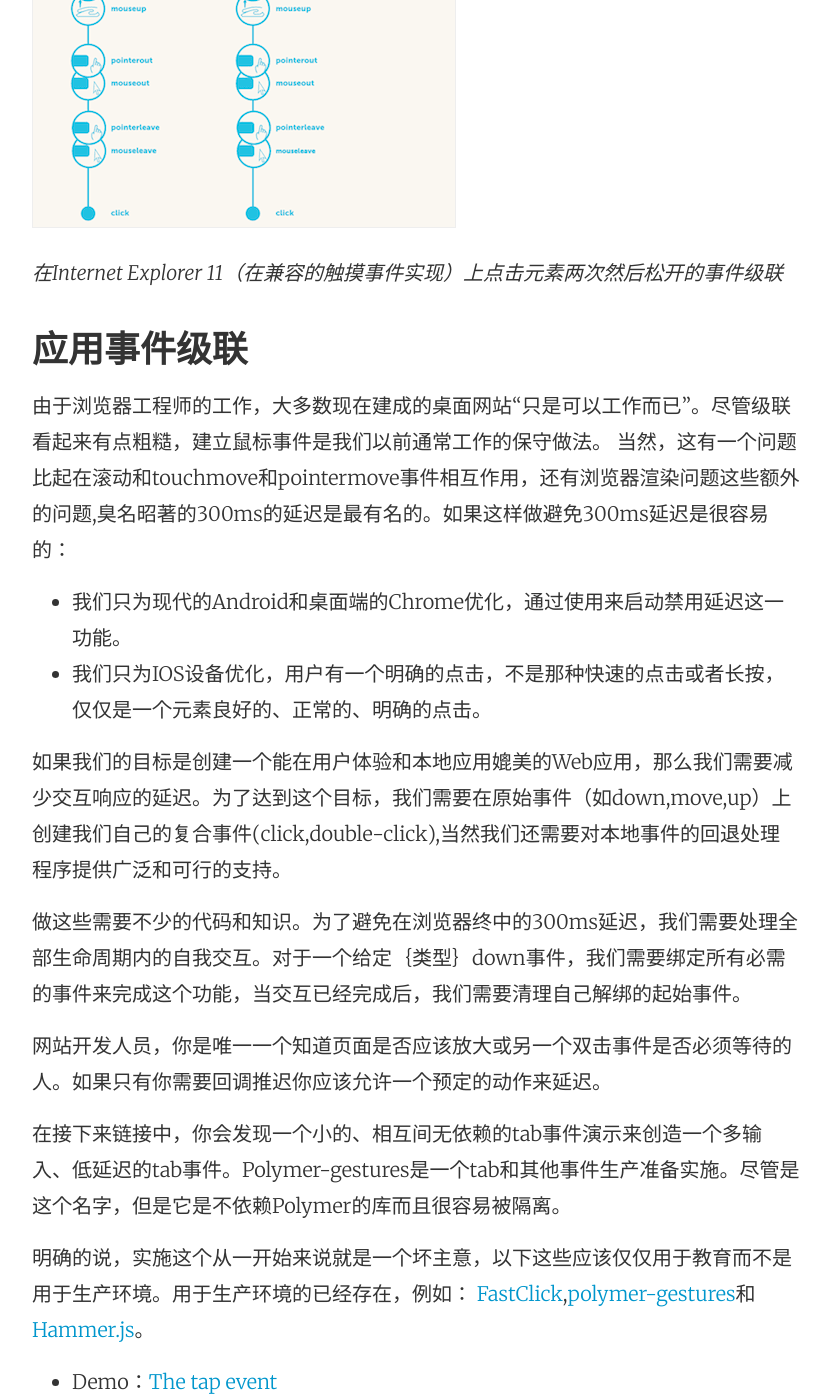
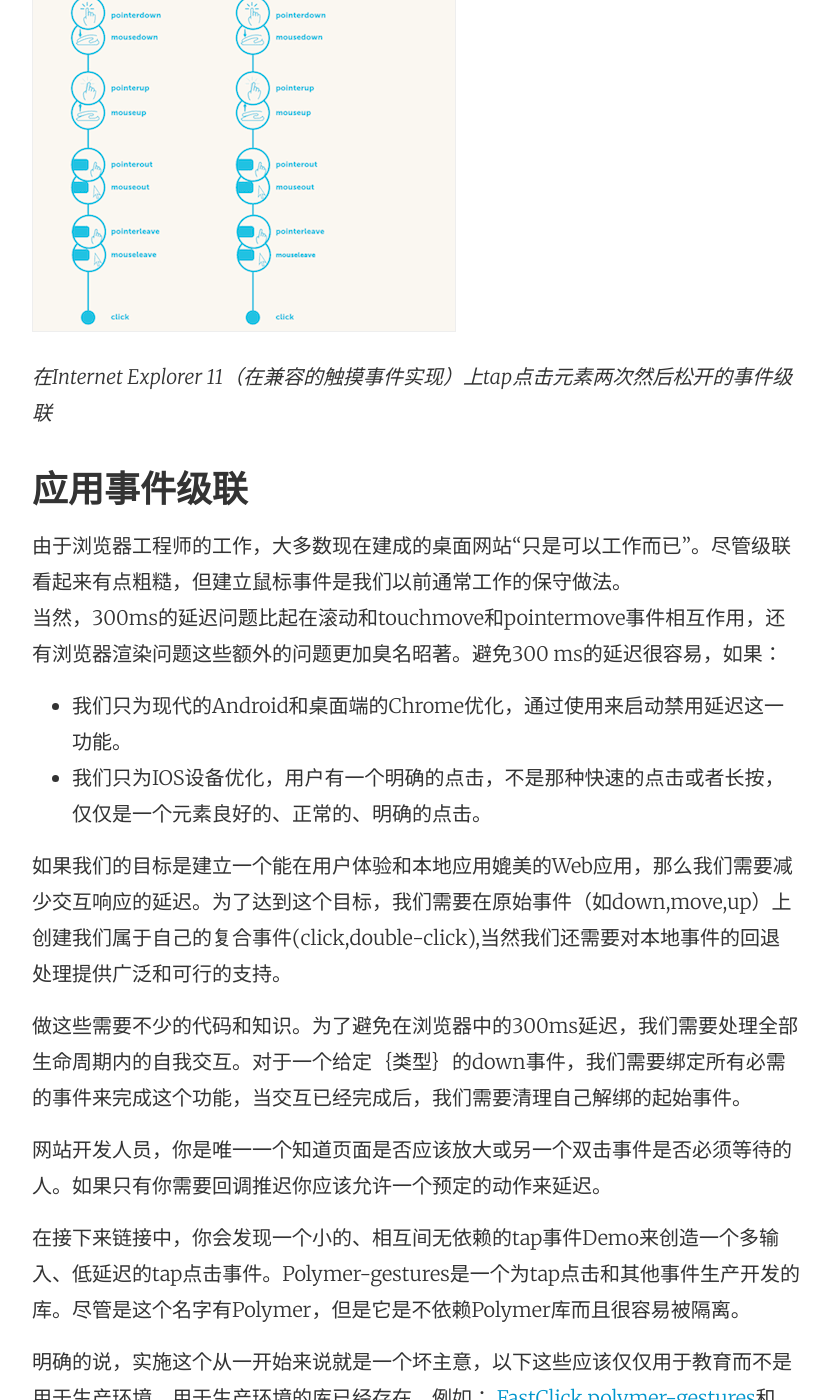
Before and after one commit to tw93/tw93.github.io, a Jekyll site: the page built from _posts/2015-03-30-Browser-input-Events.md, in a window 1280 px wide and 1400 px high, scrolled down 3924 px. Shown: the whole window, without its empty margins (224-1054 px from the left). Built offline with Jekyll 4.4.1, drawn with Linux system fonts in a browser that asks for light colours; comment, search, counter and statistics services are not loaded; some of the changed text lies outside the part shown.

Commit message:
彻底完成点击事件文章

```diff
--- a/_posts/2015-03-30-Browser-input-Events.md
+++ b/_posts/2015-03-30-Browser-input-Events.md
@@ -2,80 +2,84 @@
 layout:     post
 title:      Browser Input Events：Can We Do Better Than The Click?（译）
 date:       2015-03-30 21:47:29
-summary:    响应用户的输入可以说是我们做界面开发的核心。为了构建可响应的Web产品，理解触摸、鼠标、指针、键盘操作和浏览器的工作原理是解决问题的关键。你可能在手机浏览器中经历过300 ms的延迟或者通过触摸来滚动带来的不爽。在本文中，我们将介绍事件级联和使用这些知识来实现演示一个点击事件，支持许多输入方法但是又没有违反像Opera Mini这一类的代理浏览器规则。
+summary:    响应用户的输入可以说是我们做界面开发的核心。为了构建可响应的Web产品，g关键是理解触摸、鼠标、指针、键盘操作和浏览器的工作原理是。你可能在手机浏览器中经历过300 ms的延迟或者通过触摸来滚动带来的不爽。在本文中，我们将介绍事件级联和使用这些知识来实现演示一个点击事件，支持许多输入方法但是又没有违反像Opera Mini这一类的代理浏览器规则。
 categories: 我的翻译
 ---
 
 响应用户的输入可以说是我们做界面开发的核心。为了构建可响应的Web产品，理解触摸、鼠标、指针、键盘操作和浏览器的工作原理是解决问题的关键。你可能在手机浏览器中经历过[300-millisecond delay](http://ionicframework.com/blog/hybrid-apps-and-the-curse-of-the-300ms-delay/){:target="_blank"}(300 ms延迟)或者[wrestled with touchmove versus scrolling](https://docs.google.com/document/d/12k_LL_Ot9GjF8zGWP9eI_3IMbSizD72susba0frg44Y/){:target="_blank"}(触摸滚动导致页面卡顿)。
 
-在本文中，我们将介绍事件级联和使用这些知识来实现演示一个点击事件，支持许多输入方法但是又没有违反像Opera Mini这一类的代理浏览器规则。
+在本文中，我们将介绍事件级联和使用这些知识来实现演示一个tap点击事件，支持多种输入方法但是又没有违反像Opera Mini这一类的代理浏览器规则。
+
+*注：tap也翻译为点击，tap和click都是在点击时候触发，但在手机Web端click会有200~300ms延迟，为了避免歧义，下文将” tap event“翻译成“tap点击事件“*
 
 ###概况
 目前被用于与Web交互的3种主要的交互方式是：数字光标（鼠标）、触觉（直接触摸或者手写笔）、键盘。在JavaScript中我们可以通过[触摸事件](http://www.w3.org/TR/touch-events/){:target="_blank"},[鼠标事件](http://www.w3.org/TR/DOM-Level-2-Events/events.html#Events-eventgroupings-mouseevents){:target="_blank"},[指针事件](http://www.w3.org/TR/pointerevents/){:target="_blank"}和[键盘事件](http://www.w3.org/TR/2014/WD-DOM-Level-3-Events-20140925/#keys){:target="_blank"}来使用它们。在这篇文章中我们主要讨论触摸和基于鼠标的交互，虽然这里有键盘事件已经形成标准，如click和submit事件。
+
 你很有可能已经实现过鼠标和触摸事件的处理程序，在过去我们推荐的做法是这样：
 {% highlight javascript %}
 /** DO NOT EVER DO THIS! */
 $('a', ('ontouchstart' in window)?'touchend':'click',handler);
 {% endhighlight %}
 
-微软已经负责创建了一个更好的，更有前途的“指针事件”的事件模型规范。指针事件是一个抽象的输入机制,现在是W3C推荐标准。指针事件给用户代理(UA)带来灵活性，给一个事件系统提供丰富的输入机制。鼠标、触摸、手写笔是今天很容易想到的输入方式，但实现延伸到[myo](https://www.thalmic.com/en/myo/){:target="_blank"}和[Ring](http://logbar.jp/ring/en/){:target="_blank"}也是可实现的。虽然Web开发者似乎对这些很兴奋，但并不是所有的浏览器开发者也会这样以为。就像苹果和谷歌现在就没有打算来实现指针事件。
-谷歌的这个决定不并不是最终的决定，但是目前在指针事件上没有活跃的工作。我们通过polyfills输入和使用指针事件和替代解决方案将是等式的一部分，可能最终起决定作用。苹果在2012年申明反对指针事件，我现在没有从Safari的工程师那里得到任何公众回应。
+微软已经负责创建了一个更好的，更有前途的“指针事件”的事件模型规范。指针事件是一个抽象的输入机制,现在是W3C推荐标准。指针事件给用户代理(UA)带来灵活性，给一个事件系统提供丰富的输入机制。鼠标、触摸、手写笔是今天很容易想到的输入方式，但实现延伸到[myo](https://www.thalmic.com/en/myo/){:target="_blank"}（肌）和[Ring](http://logbar.jp/ring/en/){:target="_blank"}（环）也是可实现的。虽然Web开发者对这些似乎很兴奋，但并不是所有的浏览器开发者也会这样以为。就像苹果和谷歌现在就没有打算来实现指针事件。
+谷歌的这个决定并不是他们最终的决定，但是目前在指针事件上没有活跃的工作。我们通过polyfills输入和使用指针事件和替代解决方案将成为等式的一部分，可能最终起决定作用。苹果在2012年发表申明反对指针事件，我现在没有从Safari的工程师那里得到任何公众回应。
 
 ###事件级联
-当用户在移动设备上面点击一个元素时，浏览器会触发一系列事件。这个动作通常触发的一系列事件类是于这样：
+当用户在移动设备上面tap点击一个元素时，浏览器会触发一系列事件：
 
  > touchstart → touchend → mouseover → mousemove → mousedown → mouseup → click
 
-这是由于Web的向后兼容性，指针事件采取的一种可替代方案触发相容事件内联：
+这是由于Web的向后兼容性，指针事件采取的一种可替代方案来触发事件内联的兼容性：
 
  > mousemove → pointerover → mouseover → pointerdown → mousedown → gotpointercapture → pointerup → mouseup → lostpointercapture → pointerout → mouseout → focus → click
 
- 事件规范允许用户代理们用不同的方式来实现相容的事件，Patrick Lauke和Peter-Paul Koch维护着关于这一主题的广泛的参考材料（资源链接位于文章底部）。
+ 事件规范允许用户代理们用不同的方式来实现兼容性的事件，Patrick Lauke和Peter-Paul Koch维护着关于这一主题的广泛的参考材料（资源链接位于文章底部）。
  以下图片显示下列行为的事件串：
 
-  1. 首次点击一个元素,
-  2. 第二次点击一个元素,
-  3. 点击元素,
+  1. 首次tap点击一个元素,
+  2. 第二次tap点击一个元素,
+  3. tap点击关闭元素,
 
-请注意：这个事件栈故意忽略了focus和blur事件。
+请注意：为了适应这个栈这个事件栈故意忽略了focus和blur事件。
 
 ![IOS Touch Events](http://tw93.github.io/images/01-ios-opt-small.png)
 
-*在IOS设备上的点击一个元素两次和松开的事件级联*
+*在IOS设备上的tap点击一个元素两次和松开的事件级联*
 
 
 
 ![Android4.4 Touch Events](http://tw93.github.io/images/02-android-opt-small.png)
 
-*在 Android 4.4 设备上的点击一个元素两次和松开的事件级联*
+*在 Android 4.4 设备上的tap点击一个元素两次和松开的事件级联*
 
 
 ![Android4.4 Touch Events](http://tw93.github.io/images/03-pointer-opt-small.png)
 
-*在Internet Explorer 11（在兼容的触摸事件实现）上点击元素两次然后松开的事件级联*
+*在Internet Explorer 11（在兼容的触摸事件实现）上tap点击元素两次然后松开的事件级联*
 
 ###应用事件级联
-由于浏览器工程师的工作，大多数现在建成的桌面网站“只是可以工作而已”。尽管级联看起来有点粗糙，建立鼠标事件是我们以前通常工作的保守做法。
-当然，这有一个问题比起在滚动和touchmove和pointermove事件相互作用，还有浏览器渲染问题这些额外的问题,臭名昭著的300ms的延迟是最有名的。如果这样做避免300ms延迟是很容易的：
+由于浏览器工程师的工作，大多数现在建成的桌面网站“只是可以工作而已”。尽管级联看起来有点粗糙，但建立鼠标事件是我们以前通常工作的保守做法。
+当然，300ms的延迟问题比起在滚动和touchmove和pointermove事件相互作用，还有浏览器渲染问题这些额外的问题更加臭名昭著。避免300 ms的延迟很容易，如果：
 
  - 我们只为现代的Android和桌面端的Chrome优化，通过使用<meta name="viewport" content="width=device-width">来启动禁用延迟这一功能。
  - 我们只为IOS设备优化，用户有一个明确的点击，不是那种快速的点击或者长按，仅仅是一个元素良好的、正常的、明确的点击。
 
-如果我们的目标是创建一个能在用户体验和本地应用媲美的Web应用，那么我们需要减少交互响应的延迟。为了达到这个目标，我们需要在原始事件（如down,move,up）上创建我们自己的复合事件(click,double-click),当然我们还需要对本地事件的回退处理程序提供广泛和可行的支持。
+如果我们的目标是建立一个能在用户体验和本地应用媲美的Web应用，那么我们需要减少交互响应的延迟。为了达到这个目标，我们需要在原始事件（如down,move,up）上创建我们属于自己的复合事件(click,double-click),当然我们还需要对本地事件的回退处理提供广泛和可行的支持。
 
-做这些需要不少的代码和知识。为了避免在浏览器终中的300ms延迟，我们需要处理全部生命周期内的自我交互。对于一个给定｛类型｝down事件，我们需要绑定所有必需的事件来完成这个功能，当交互已经完成后，我们需要清理自己解绑的起始事件。
+做这些需要不少的代码和知识。为了避免在浏览器中的300ms延迟，我们需要处理全部生命周期内的自我交互。对于一个给定｛类型｝的down事件，我们需要绑定所有必需的事件来完成这个功能，当交互已经完成后，我们需要清理自己解绑的起始事件。
 
 网站开发人员，你是唯一一个知道页面是否应该放大或另一个双击事件是否必须等待的人。如果只有你需要回调推迟你应该允许一个预定的动作来延迟。
 
-在接下来链接中，你会发现一个小的、相互间无依赖的tab事件演示来创造一个多输入、低延迟的tab事件。Polymer-gestures是一个tab和其他事件生产准备实施。尽管是这个名字，但是它是不依赖Polymer的库而且很容易被隔离。
+在接下来链接中，你会发现一个小的、相互间无依赖的tap事件Demo来创造一个多输入、低延迟的tap点击事件。Polymer-gestures是一个为tap点击和其他事件生产开发的库。尽管是这个名字有Polymer，但是它是不依赖Polymer库而且很容易被隔离。
 
-明确的说，实施这个从一开始来说就是一个坏主意，以下这些应该仅仅用于教育而不是用于生产环境。用于生产环境的已经存在，例如：[ FastClick](https://github.com/ftlabs/fastclick/){:target="_blank"},[polymer-gestures](https://github.com/Polymer/polymer-gestures){:target="_blank"}和[Hammer.js](http://hammerjs.github.io/){:target="_blank"}。
+明确的说，实施这个从一开始来说就是一个坏主意，以下这些应该仅仅用于教育而不是用于生产环境。用于生产环境的库已经存在，例如：[ FastClick](https://github.com/ftlabs/fastclick/){:target="_blank"},[polymer-gestures](https://github.com/Polymer/polymer-gestures){:target="_blank"}和[Hammer.js](http://hammerjs.github.io/){:target="_blank"}。
 
- - Demo：[The tap event](){:target="_blank"}
+ - Demo：[The tap event](https://github.com/Skookum/smashing-input-events/blob/gh-pages/taps.html){:target="_blank"}
  - Code:[taps.js](https://github.com/Skookum/smashing-input-events/blob/gh-pages/taps.js#L1){:target="_blank"}
 
 ###重要部分
-所有开始的地方是绑定你的初始事件，这下面的处理多输入的模式是被认为保险的方式。
+
+在所有开始的地方绑定你的初始事件，这下面处理多输入的模式是被认为一种保险的方式。
 {% highlight javascript%}
 /**
  * If there are pointer events, let the platform handle the input
@@ -101,7 +105,7 @@
 clickable.addEventListener('click', clickEnd, false);
 {%endhighlight%}
 
-绑定touch事件可以和渲染性能妥协，即使他们没有做任何事，为了减少这种影响,在处理程序开始时候绑定跟踪事件通常是被推荐的。别忘了在完成你的事件处理后要清理自己的环境和解绑跟踪事件。
+绑定touch事件需要和渲染性能妥协，即使它们没有做任何事，但为了减少这种影响，通常推荐在处理程序开始时候绑定跟踪事件。别忘了在完成你的事件处理后要清理自己的环境和解绑跟踪事件。
 
 {% highlight javascript%}
 /**
@@ -143,13 +147,13 @@
   });
 {%endhighlight%}
 
-剩下的这些代码应该能够很好的自我解释，事实上，它有很多簿记，实现自定义手势要求你用浏览器事件系统来紧密合作。为了挽救你的受伤和心痛，不要在你的代码库里做à la carte。相反，你应该建立或使用一个强大的抽象，例如[Hammer.js](http://hammerjs.github.io/){:target="_blank"},jQuery polyfill的[Pointer Events](https://github.com/jquery/PEP){:target="_blank"}或者[polymer-gestures](https://github.com/Polymer/polymer-gestures){:target="_blank"}。
+剩下的这些代码应该能够很好的自我解释，事实上，它有很多簿记，实现自定义手势要求你用浏览器事件系统来紧密合作。为了挽救你的受伤和心痛，不要在你自己的代码库里做事情。相反你应该建立或使用一个强大的抽象，例如[Hammer.js](http://hammerjs.github.io/){:target="_blank"},jQuery polyfill的[Pointer Events](https://github.com/jquery/PEP){:target="_blank"}或者[polymer-gestures](https://github.com/Polymer/polymer-gestures){:target="_blank"}。
 
 ###总结
 
-一些事件曾经是很清楚的然后现在确是有歧义的，click事件用来指有且只有一件事，但是在触摸屏上面需要辨别是双击、滚动或者其他操作系统的手势。
+一些曾经很清楚的事件现在却是有歧义的，以前click事件用来指有且只有一件事，但是现在在触摸屏上面需要辨别是双击、滚动或者其他操作系统的手势。
 
-好消息是，我们现在明白了好多用户的操作和浏览器的响应之间的事件级联和相互作用，通过在工作中认识的原语，我们能够在我们的项目中为我们的用户和Web的未来做出更好的决策。
+好消息是，我们现在明白了很多用户的操作习惯和浏览器的响应之间的事件级联和相互作用，通过在工作中认识的原语，我们自己能够在我们的项目中为我们的用户和Web的未来做出更好的决策。
 
 你在构建多设备的网站时，有遇到什么意想不到的问题？你采取什么样的方法来解决Web上众多的交互模式？
 
```
Also changed, not shown: other parts of _posts/2015-03-30-Browser-input-Events.md (+1 -1 lines).
